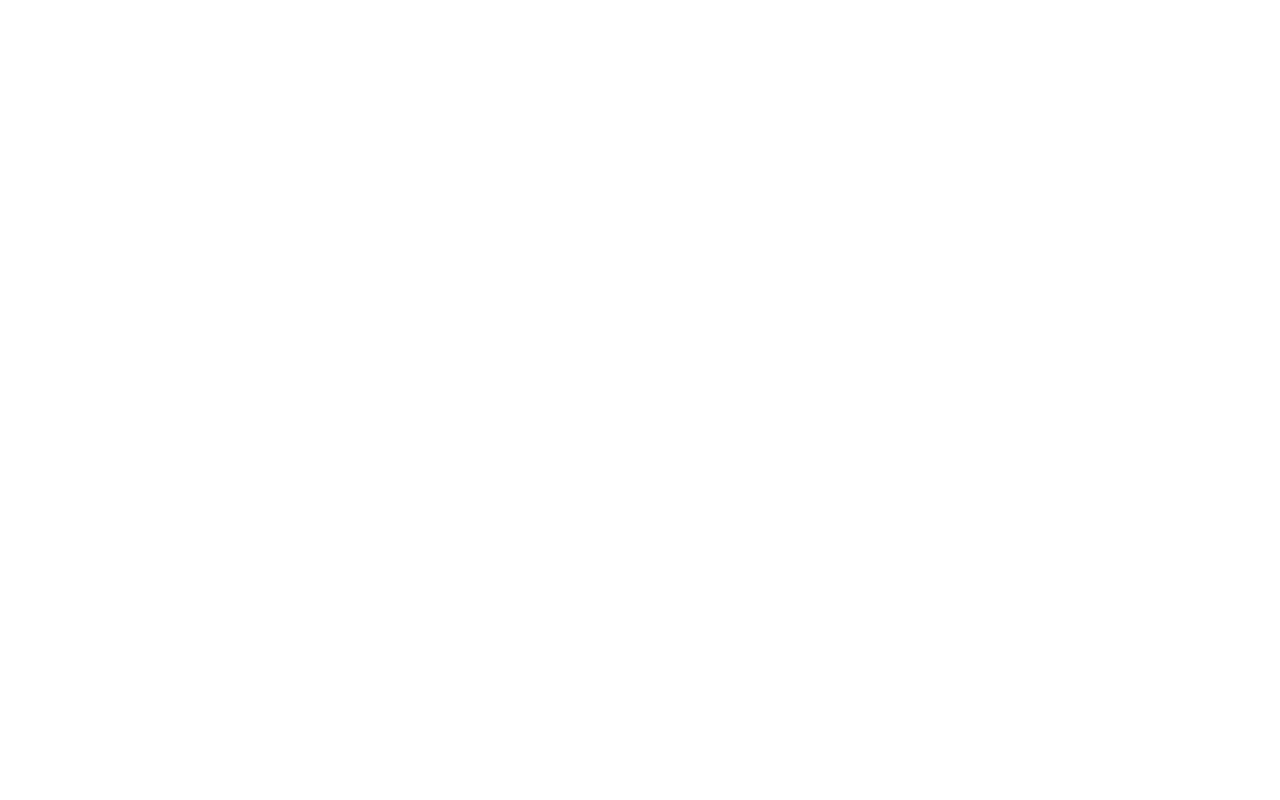
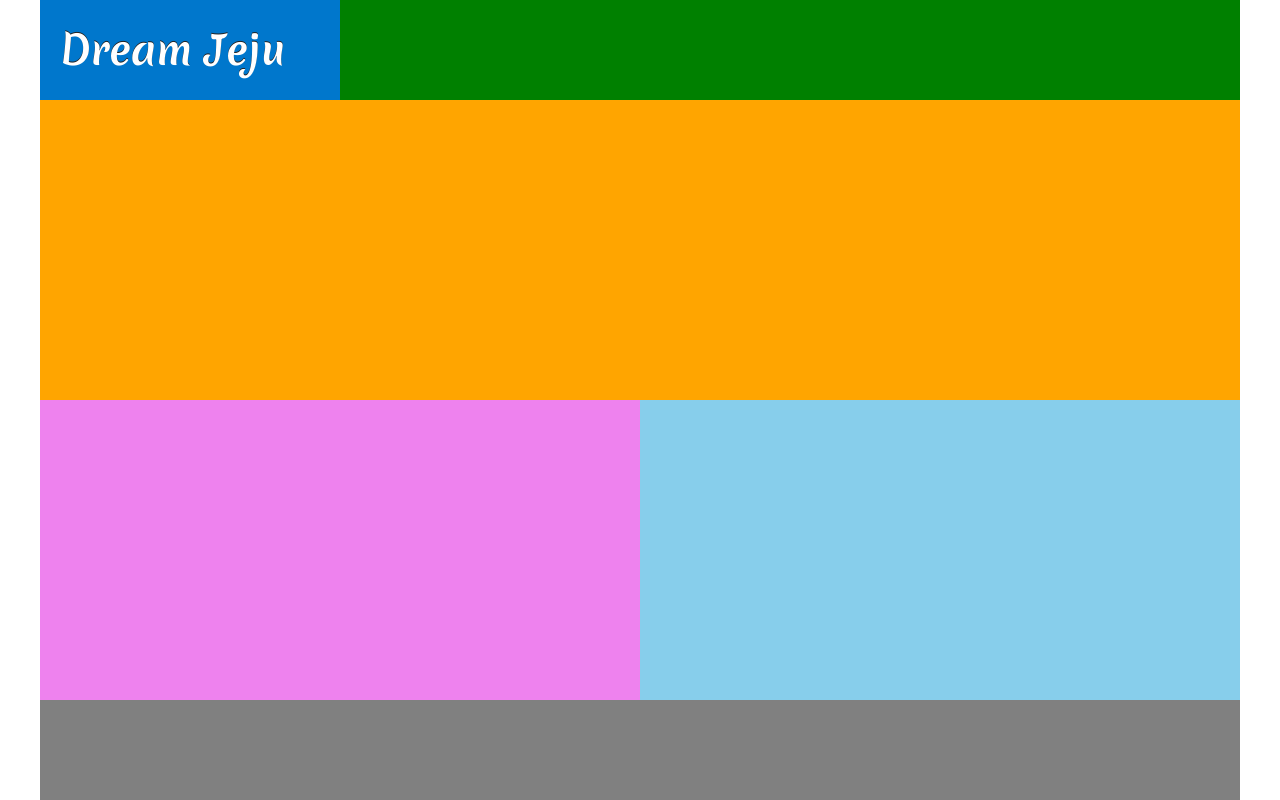
Before and after one commit to teddy314/doit_website_project, a plain HTML site: page site/index.html in a window 1280 px wide. Drawn offline with Linux system fonts and the light colour scheme.

Commit message:
Version 10/31 Mac

```diff
--- /dev/null
+++ b/site/css/style.css
@@ -0,0 +1,78 @@
+@import url('https://fonts.googleapis.com/css2?family=Merienda:wght@700&display=swap');
+
+* {
+  margin: 0;
+  padding: 0;
+  box-sizing: border-box;
+}
+
+a {
+  text-decoration: none;
+}
+
+#container {
+  margin: 0 auto;
+  width: 1200px;
+}
+
+header {
+  width: 100%;
+  height: 100px;
+  background-color: #07c;
+}
+
+#logo {
+  float: left;
+  width: 250px;
+  height: 100px;
+  line-height: 100px;
+  padding-left: 20px;
+}
+
+#logo h1 {
+  font-family: 'Merienda', cursive;
+  font-weight: 700;
+  font-size: 40px;
+  color: #fff;
+  text-shadow: 0 -1px 0 #222;
+}
+
+nav {
+  float: right;
+  width: 900px;
+  height: 100px;
+  background-color: green;
+}
+
+#slideShow {
+  clear: both;
+  width: 100%;
+  height: 300px;
+  background-color: orange;
+  overflow: hidden;
+}
+
+#contents {
+  width: 100%;
+  height: 300px;
+}
+
+#tabMenu {
+  float: left;
+  width: 600px;
+  height: 100%;
+  background-color: violet;
+}
+
+#links {
+  float: right;
+  width: 600px;
+  height: 100%;
+  background-color: skyblue;
+}
+
+footer {
+  width: 100%;
+  height: 100px;
+  background-color: gray;
+}
--- a/site/index.html
+++ b/site/index.html
@@ -4,12 +4,15 @@
   <meta charset="UTF-8">
   <meta name="viewport" content="width=device-width, initial-scale=1.0">
   <title>Dream Jeju</title>
+  <link rel="stylesheet" href="css/style.css">
 </head>
 <body>
   <div id="container">
     <header>
       <div id="logo">
-
+        <a href="index.html">
+          <h1>Dream Jeju</h1>
+        </a>
       </div>
       <nav>
 
```
